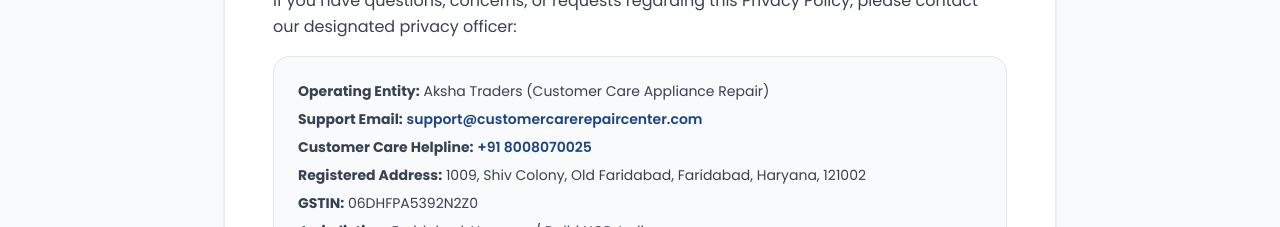
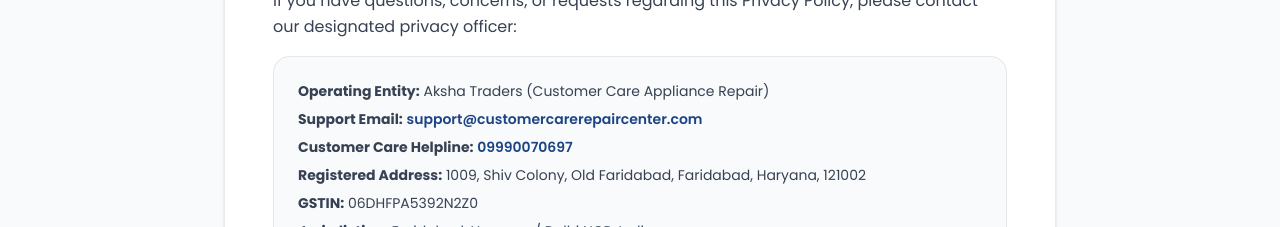
Before and after one commit to servicecare209-dot/customer-care, a Next.js app: page /privacy-policy in a window 1280 px wide. Shown: the part 2680-2907 px from the top of the page. Built offline with nearby package versions, Linux system fonts and the light colour scheme.

Commit message:
Update page.tsx

```diff
--- a/app/privacy-policy/page.tsx
+++ b/app/privacy-policy/page.tsx
@@ -177,7 +177,7 @@
               <div className="bg-gray-50 p-6 rounded-2xl border border-gray-200 text-sm space-y-2">
                 <p><strong>Operating Entity:</strong> Aksha Traders (Customer Care Appliance Repair)</p>
                 <p><strong>Support Email:</strong> <a href="mailto:support@customercarerepaircenter.com" className="text-primary-navy font-semibold hover:underline break-all">support@customercarerepaircenter.com</a></p>
-                <p><strong>Customer Care Helpline:</strong> <a href="tel:+918008070025" className="text-primary-navy font-semibold hover:underline">+91 8008070025</a></p>
+                <p><strong>Customer Care Helpline:</strong> <a href="tel:09990070697" className="text-primary-navy font-semibold hover:underline">09990070697</a></p>
                 <p><strong>Registered Address:</strong> 1009, Shiv Colony, Old Faridabad, Faridabad, Haryana, 121002</p>
                 <p><strong>GSTIN:</strong> 06DHFPA5392N2Z0</p>
                 <p><strong>Jurisdiction:</strong> Faridabad, Haryana / Delhi NCR, India</p>
```
